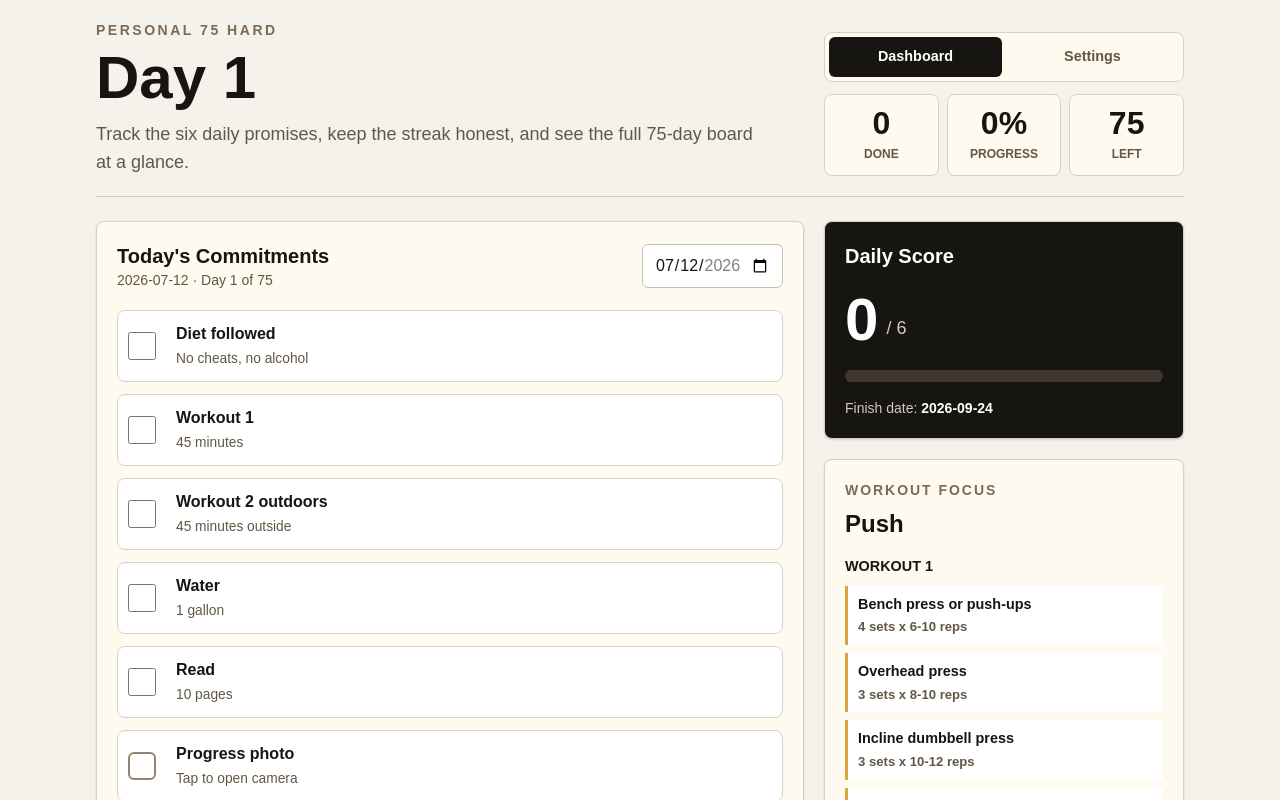
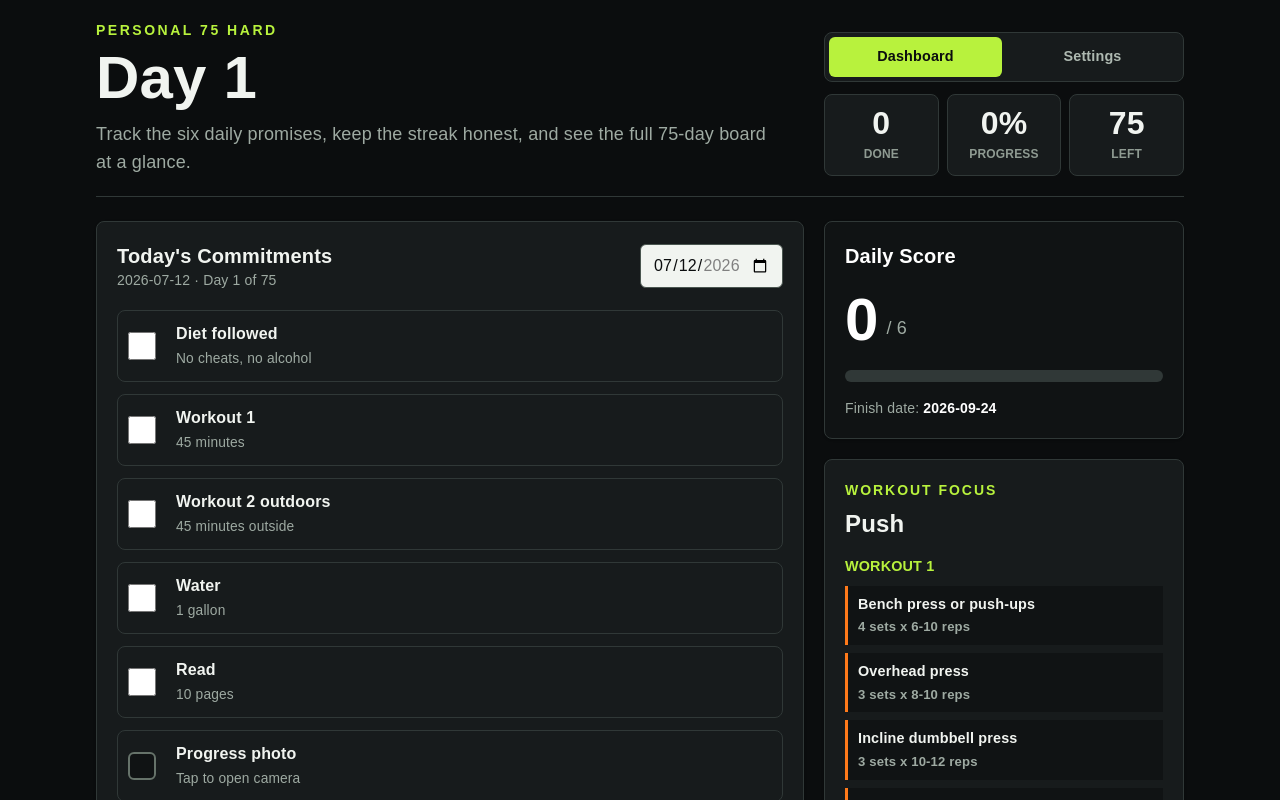
Before and after one commit to brettmay11-ai/75hard, a Next.js app: page / in a window 1280 px wide. Shown: the top 800 px of the page. Built offline with nearby package versions, Linux system fonts and the light colour scheme.

Commit message:
Give tracker a hardcore training aesthetic

```diff
--- a/app/globals.css
+++ b/app/globals.css
@@ -1,8 +1,8 @@
 @import "tailwindcss";
 
 :root {
-  --background: #f5f2eb;
-  --foreground: #171512;
+  --background: #0b0d0e;
+  --foreground: #f1f4f0;
 }
 
 @theme inline {
@@ -25,6 +25,7 @@ body {
   background: var(--background);
   color: var(--foreground);
   font-family: Arial, Helvetica, sans-serif;
+  letter-spacing: 0.01em;
 }
 
 button,
@@ -43,11 +44,11 @@ button {
   left: 50%;
   z-index: 60;
   min-width: 148px;
-  border: 1px solid #d8d0c2;
+  border: 1px solid #3a4340;
   border-radius: 999px;
-  background: #fffaf0;
+  background: #171b1c;
   box-shadow: 0 10px 30px rgb(23 21 18 / 0.14);
-  color: #625746;
+  color: #b7c0b9;
   padding: 9px 14px;
   text-align: center;
   font-size: 0.8rem;
@@ -65,8 +66,8 @@ button {
 }
 
 .pull-refresh-ready {
-  background: #171512;
-  color: #ffffff;
+  background: #b8f23d;
+  color: #0b0d0e;
 }
 
 .celebration {
@@ -84,8 +85,8 @@ button {
   inset: 0;
   content: "";
   background:
-    radial-gradient(circle at 50% 42%, rgb(217 164 65 / 0.28), transparent 28%),
-    rgb(23 21 18 / 0.12);
+    radial-gradient(circle at 50% 42%, rgb(184 242 61 / 0.26), transparent 28%),
+    rgb(0 0 0 / 0.68);
   animation: celebration-fade 2.2s ease both;
 }
 
@@ -93,7 +94,7 @@ button {
   position: absolute;
   width: min(72vw, 420px);
   aspect-ratio: 1;
-  border: 2px solid rgb(47 111 102 / 0.45);
+  border: 2px solid rgb(184 242 61 / 0.5);
   border-radius: 999px;
   animation: celebration-ring 1.3s ease-out both;
 }
@@ -105,16 +106,16 @@ button {
   min-width: min(82vw, 320px);
   gap: 4px;
   justify-items: center;
-  border: 1px solid #d9a441;
+  border: 1px solid #b8f23d;
   border-radius: 8px;
-  background: #fffaf0;
+  background: #171b1c;
   padding: 22px 28px;
   box-shadow: 0 24px 80px rgb(23 21 18 / 0.24);
   animation: celebration-card 1.7s cubic-bezier(0.2, 0.9, 0.25, 1) both;
 }
 
 .celebration-card strong {
-  color: #171512;
+  color: #f1f4f0;
   font-size: clamp(2.6rem, 12vw, 4.8rem);
   font-weight: 950;
   line-height: 0.92;
@@ -122,7 +123,7 @@ button {
 
 .celebration-card small,
 .celebration-kicker {
-  color: #625746;
+  color: #b7c0b9;
   font-weight: 900;
   text-transform: uppercase;
 }
@@ -145,24 +146,24 @@ button {
   width: 10px;
   height: 18px;
   border-radius: 3px;
-  background: #d9a441;
+  background: #ff7a1a;
   transform: rotate(var(--angle)) translateY(0);
   animation: celebration-bit 1.45s ease-out var(--delay) both;
 }
 
 .celebration-bit:nth-child(3n) {
-  background: #2f6f66;
+  background: #b8f23d;
 }
 
 .celebration-bit:nth-child(4n) {
-  background: #b94b3d;
+  background: #ff3b30;
 }
 
 .celebration-bit:nth-child(5n) {
   width: 14px;
   height: 14px;
   border-radius: 999px;
-  background: #171512;
+  background: #f1f4f0;
 }
 
 .sr-only {
@@ -177,9 +178,9 @@ button {
 }
 
 .stat {
-  border: 1px solid #d8d0c2;
+  border: 1px solid #303837;
   border-radius: 8px;
-  background: #fffaf0;
+  background: #171b1c;
   padding: 12px 8px;
 }
 
@@ -193,7 +194,7 @@ button {
 .stat small {
   margin-top: 6px;
   display: block;
-  color: #625746;
+  color: #8f9b92;
   font-size: 0.75rem;
   font-weight: 800;
   text-transform: uppercase;
@@ -203,9 +204,9 @@ button {
   display: grid;
   grid-template-columns: repeat(2, minmax(0, 1fr));
   gap: 4px;
-  border: 1px solid #d8d0c2;
+  border: 1px solid #303837;
   border-radius: 8px;
-  background: #fffaf0;
+  background: #171b1c;
   padding: 4px;
 }
 
@@ -214,14 +215,14 @@ button {
   border: 0;
   border-radius: 6px;
   background: transparent;
-  color: #625746;
+  color: #aeb9b1;
   font-size: 0.9rem;
   font-weight: 900;
 }
 
 .view-switch .view-switch-active {
-  background: #171512;
-  color: #ffffff;
+  background: #b8f23d;
+  color: #0b0d0e;
 }
 
 .settings-grid {
@@ -230,9 +231,9 @@ button {
 }
 
 .settings-panel {
-  border: 1px solid #d8d0c2;
+  border: 1px solid #303837;
   border-radius: 8px;
-  background: #fffaf0;
+  background: #171b1c;
   padding: 20px;
   box-shadow: 0 1px 2px rgb(23 21 18 / 0.06);
 }
@@ -244,7 +245,7 @@ button {
 
 .settings-panel p {
   margin-top: 4px;
-  color: #625746;
+  color: #9eaaa2;
   font-size: 0.95rem;
 }
 
@@ -260,15 +261,15 @@ button {
 .workout-editor-day {
   display: grid;
   gap: 12px;
-  border: 1px solid #d8d0c2;
+  border: 1px solid #303837;
   border-radius: 8px;
-  background: #ffffff;
+  background: #101314;
   padding: 14px;
 }
 
 .workout-editor-day legend {
   padding: 0 6px;
-  color: #171512;
+  color: #b8f23d;
   font-size: 0.95rem;
   font-weight: 900;
 }
@@ -279,7 +280,7 @@ button {
 }
 
 .workout-editor-column h3 {
-  color: #625746;
+  color: #9eaaa2;
   font-size: 0.78rem;
   font-weight: 900;
   text-transform: uppercase;
@@ -297,9 +298,9 @@ button {
   align-items: center;
   min-height: 72px;
   cursor: pointer;
-  border: 1px solid #d8d0c2;
+  border: 1px solid #303837;
   border-radius: 8px;
-  background: #ffffff;
+  background: #171b1c;
   padding: 10px 14px 10px 10px;
   transition:
     border-color 160ms ease,
@@ -314,7 +315,7 @@ button {
 .task-row input {
   width: 28px;
   height: 28px;
-  accent-color: #2f6f66;
+  accent-color: #b8f23d;
 }
 
 .photo-check {
@@ -322,21 +323,21 @@ button {
   width: 28px;
   height: 28px;
   place-items: center;
-  border: 2px solid #94846e;
+  border: 2px solid #66736a;
   border-radius: 6px;
-  background: #ffffff;
+  background: #101314;
 }
 
 .photo-check-complete {
-  border-color: #2f6f66;
-  background: #2f6f66;
+  border-color: #b8f23d;
+  background: #b8f23d;
 }
 
 .photo-check-complete::after {
   width: 8px;
   height: 14px;
   content: "";
-  border: solid #ffffff;
+  border: solid #0b0d0e;
   border-width: 0 3px 3px 0;
   transform: rotate(45deg) translateY(-1px);
 }
@@ -352,13 +353,13 @@ button {
 
 .task-row small {
   margin-top: 3px;
-  color: #625746;
+  color: #9eaaa2;
   font-size: 0.86rem;
 }
 
 .task-row-complete {
-  border-color: #69a87f;
-  background: #eef8ef;
+  border-color: #83b62d;
+  background: #1b2914;
 }
 
 .photo-save-panel {
@@ -367,9 +368,9 @@ button {
   gap: 12px;
   align-items: center;
   margin-top: 14px;
-  border: 1px solid #d8d0c2;
+  border: 1px solid #303837;
   border-radius: 8px;
-  background: #ffffff;
+  background: #171b1c;
   padding: 12px;
 }
 
@@ -387,7 +388,7 @@ button {
 
 .photo-save-panel p {
   margin-top: 2px;
-  color: #625746;
+  color: #9eaaa2;
   font-size: 0.82rem;
 }
 
@@ -396,8 +397,8 @@ button {
   min-height: 38px;
   border: 0;
   border-radius: 6px;
-  background: #171512;
-  color: #ffffff;
+  background: #b8f23d;
+  color: #0b0d0e;
   padding: 0 14px;
   font-size: 0.86rem;
   font-weight: 900;
@@ -410,7 +411,7 @@ button {
 }
 
 .workout-detail h3 {
-  color: #171512;
+  color: #b8f23d;
   font-size: 0.9rem;
   font-weight: 900;
   text-transform: uppercase;
@@ -427,29 +428,29 @@ button {
 .workout-detail li {
   display: grid;
   gap: 2px;
-  border-left: 3px solid #d9a441;
-  background: #ffffff;
+  border-left: 3px solid #ff7a1a;
+  background: #101314;
   padding: 8px 10px;
 }
 
 .workout-detail li span {
-  color: #171512;
+  color: #f1f4f0;
   font-size: 0.9rem;
   font-weight: 800;
 }
 
 .workout-detail li strong {
-  color: #625746;
+  color: #9eaaa2;
   font-size: 0.82rem;
 }
 
 .day-cell {
   aspect-ratio: 1;
   min-width: 0;
-  border: 1px solid #d8d0c2;
+  border: 1px solid #303837;
   border-radius: 7px;
-  background: #fffaf0;
-  color: #171512;
+  background: #171b1c;
+  color: #f1f4f0;
   font-size: 0.8rem;
   font-weight: 900;
 }
@@ -461,19 +462,19 @@ button {
 }
 
 .day-cell-complete {
-  border-color: #2f6f66;
-  background: #2f6f66;
-  color: white;
+  border-color: #b8f23d;
+  background: #b8f23d;
+  color: #0b0d0e;
 }
 
 .day-cell-selected {
-  outline: 3px solid #d9a441;
+  outline: 3px solid #ff7a1a;
   outline-offset: 2px;
 }
 
 .day-cell-missed {
-  border-color: #c97d71;
-  background: #fff0ed;
+  border-color: #ff3b30;
+  background: #351717;
 }
 
 @keyframes celebration-fade {
--- a/app/layout.tsx
+++ b/app/layout.tsx
@@ -15,10 +15,11 @@ const geistMono = Geist_Mono({
 export const metadata: Metadata = {
   title: "Personal 75 Hard Tracker",
   description: "A local-first 75 Hard progress tracker for daily commitments.",
+  themeColor: "#b8f23d",
   manifest: "/manifest.webmanifest",
   appleWebApp: {
     capable: true,
-    statusBarStyle: "default",
+    statusBarStyle: "black-translucent",
     title: "75 Hard",
   },
   icons: {
--- a/app/page.tsx
+++ b/app/page.tsx
@@ -715,7 +715,7 @@ export default function Home() {
 
   return (
     <main
-      className="min-h-screen bg-[#f5f2eb] text-[#171512]"
+      className="min-h-screen bg-[#0b0d0e] text-[#f1f4f0]"
       onTouchCancel={handleRefreshEnd}
       onTouchEnd={handleRefreshEnd}
       onTouchMove={handleRefreshMove}
@@ -742,13 +742,13 @@ export default function Home() {
         </div>
       )}
       <section className="mx-auto flex min-h-screen w-full max-w-6xl flex-col gap-6 px-4 py-5 sm:px-6 lg:px-8">
-        <header className="grid gap-4 border-b border-[#d8d0c2] pb-5 lg:grid-cols-[1fr_auto] lg:items-end">
+        <header className="grid gap-4 border-b border-[#303837] pb-5 lg:grid-cols-[1fr_auto] lg:items-end">
           <div>
-            <p className="text-sm font-semibold uppercase tracking-[0.18em] text-[#7c6b55]">
+            <p className="text-sm font-semibold uppercase tracking-[0.18em] text-[#b8f23d]">
               Personal 75 Hard
             </p>
             <h1 className="mt-2 text-4xl font-black leading-none sm:text-6xl">Day {currentDay}</h1>
-            <p className="mt-3 max-w-2xl text-base text-[#625746] sm:text-lg">
+            <p className="mt-3 max-w-2xl text-base text-[#9eaaa2] sm:text-lg">
               Track the six daily promises, keep the streak honest, and see the full 75-day board at a glance.
             </p>
           </div>
@@ -791,17 +791,17 @@ export default function Home() {
         {activeView === "dashboard" ? (
           <>
         <div className="grid flex-1 gap-5 lg:grid-cols-[minmax(0,1fr)_360px]">
-          <section className="rounded-lg border border-[#d8d0c2] bg-[#fffaf0] p-4 shadow-sm sm:p-5">
+          <section className="rounded-lg border border-[#303837] bg-[#171b1c] p-4 shadow-sm sm:p-5">
             <div className="flex flex-col gap-3 sm:flex-row sm:items-center sm:justify-between">
               <div>
                 <h2 className="text-xl font-bold">Today&apos;s Commitments</h2>
-                <p className="text-sm text-[#625746]">
+                <p className="text-sm text-[#9eaaa2]">
                   {selectedDate} · Day {selectedDay > 0 ? selectedDay : 1} of {TOTAL_DAYS}
                 </p>
               </div>
               <input
                 aria-label="Choose day"
-                className="h-11 rounded-md border border-[#c9beac] bg-white px-3 text-sm font-semibold"
+                className="h-11 rounded-md border border-[#4a5650] bg-[#f1f4f0] px-3 text-sm font-semibold text-[#0b0d0e]"
                 max={finishDate}
                 min={state.startDate}
                 onChange={(event) => setSelectedDate(event.target.value)}
@@ -883,12 +883,12 @@ export default function Home() {
               </div>
             )}
 
-            <div className="mt-5 rounded-lg border border-[#d8d0c2] bg-white p-4">
+            <div className="mt-5 rounded-lg border border-[#303837] bg-[#101314] p-4">
               <label className="text-sm font-bold" htmlFor="note">
                 Day note
               </label>
               <textarea
-                className="mt-2 min-h-24 w-full resize-y rounded-md border border-[#c9beac] bg-[#fffdf8] p-3 text-sm outline-none focus:border-[#2f6f66]"
+                className="mt-2 min-h-24 w-full resize-y rounded-md border border-[#4a5650] bg-[#171b1c] p-3 text-sm outline-none focus:border-[#b8f23d]"
                 id="note"
                 onChange={(event) => updateRecord({ ...selectedRecord, note: event.target.value })}
                 placeholder="Energy, meals, workouts, wins, lessons..."
@@ -898,25 +898,25 @@ export default function Home() {
           </section>
 
           <aside className="flex flex-col gap-5">
-            <section className="rounded-lg border border-[#d8d0c2] bg-[#171512] p-5 text-white shadow-sm">
+            <section className="rounded-lg border border-[#303837] bg-[#101314] p-5 text-white shadow-sm">
               <h2 className="text-xl font-bold">Daily Score</h2>
               <div className="mt-5 flex items-end gap-2">
                 <span className="text-6xl font-black">{selectedCompleted}</span>
-                <span className="pb-2 text-lg text-[#d4c8b8]">/ {TASKS.length}</span>
+                <span className="pb-2 text-lg text-[#9eaaa2]">/ {TASKS.length}</span>
               </div>
-              <div className="mt-5 h-3 overflow-hidden rounded-full bg-[#40382e]">
+              <div className="mt-5 h-3 overflow-hidden rounded-full bg-[#303837]">
                 <div
-                  className="h-full rounded-full bg-[#59b88d]"
+                  className="h-full rounded-full bg-[#b8f23d]"
                   style={{ width: `${(selectedCompleted / TASKS.length) * 100}%` }}
                 />
               </div>
-              <p className="mt-4 text-sm text-[#d4c8b8]">
+              <p className="mt-4 text-sm text-[#9eaaa2]">
                 Finish date: <strong className="text-white">{finishDate}</strong>
               </p>
             </section>
 
-            <section className="rounded-lg border border-[#d8d0c2] bg-[#fffaf0] p-5 shadow-sm">
-              <p className="text-sm font-semibold uppercase tracking-[0.14em] text-[#7c6b55]">
+            <section className="rounded-lg border border-[#303837] bg-[#171b1c] p-5 shadow-sm">
+              <p className="text-sm font-semibold uppercase tracking-[0.14em] text-[#b8f23d]">
                 Workout Focus
               </p>
               <h2 className="mt-2 text-2xl font-black">{selectedWorkoutPlan.title}</h2>
@@ -949,13 +949,13 @@ export default function Home() {
           </aside>
         </div>
 
-        <section className="rounded-lg border border-[#d8d0c2] bg-white p-4 shadow-sm sm:p-5">
+        <section className="rounded-lg border border-[#303837] bg-[#171b1c] p-4 shadow-sm sm:p-5">
           <div className="flex flex-col gap-1 sm:flex-row sm:items-end sm:justify-between">
             <div>
               <h2 className="text-xl font-bold">75-Day Board</h2>
-              <p className="text-sm text-[#625746]">Tap any square to review or update that day.</p>
+              <p className="text-sm text-[#9eaaa2]">Tap any square to review or update that day.</p>
             </div>
-            <p className="text-sm font-bold text-[#2f6f66]">{completedDays} complete</p>
+            <p className="text-sm font-bold text-[#b8f23d]">{completedDays} complete</p>
           </div>
           <div className="board-grid mt-4">
             {Array.from({ length: TOTAL_DAYS }, (_, index) => {
@@ -988,7 +988,7 @@ export default function Home() {
                 Start date
               </label>
               <input
-                className="mt-2 h-11 w-full rounded-md border border-[#c9beac] bg-white px-3 text-sm font-semibold"
+                className="mt-2 h-11 w-full rounded-md border border-[#4a5650] bg-[#f1f4f0] px-3 text-sm font-semibold text-[#0b0d0e]"
                 id="start-date"
                 onChange={(event) => updateStartDate(event.target.value)}
                 type="date"
@@ -996,7 +996,7 @@ export default function Home() {
               />
 
               <button
-                className="mt-4 h-11 w-full rounded-md bg-[#b94b3d] px-4 text-sm font-bold text-white"
+                className="mt-4 h-11 w-full rounded-md bg-[#ff3b30] px-4 text-sm font-bold text-white"
                 onClick={resetTracker}
                 type="button"
               >
@@ -1011,7 +1011,7 @@ export default function Home() {
               <div className="mt-5 grid gap-3">
                 <button
                   className={`h-11 rounded-md px-4 text-sm font-bold text-white ${
-                    reminders.enabled ? "bg-[#2f6f66]" : "bg-[#171512]"
+                    reminders.enabled ? "bg-[#b8f23d] text-[#0b0d0e]" : "bg-[#303837]"
                   }`}
                   onClick={() => {
                     if (notificationPermission === "granted") {
@@ -1028,7 +1028,7 @@ export default function Home() {
                 <label className="grid gap-2 text-sm font-bold" htmlFor="interval">
                   Remind every
                   <select
-                    className="h-11 rounded-md border border-[#c9beac] bg-white px-3 text-sm"
+                    className="h-11 rounded-md border border-[#4a5650] bg-[#f1f4f0] px-3 text-sm text-[#0b0d0e]"
                     id="interval"
                     onChange={(event) =>
                       setReminders((current) => ({
@@ -1049,7 +1049,7 @@ export default function Home() {
                   <label className="grid gap-2 text-sm font-bold" htmlFor="start-time">
                     Start
                     <input
-                      className="h-11 rounded-md border border-[#c9beac] bg-white px-3 text-sm"
+                      className="h-11 rounded-md border border-[#4a5650] bg-[#f1f4f0] px-3 text-sm text-[#0b0d0e]"
                       id="start-time"
                       onChange={(event) =>
                         setReminders((current) => ({ ...current, startTime: event.target.value }))
@@ -1061,7 +1061,7 @@ export default function Home() {
                   <label className="grid gap-2 text-sm font-bold" htmlFor="end-time">
                     End
                     <input
-                      className="h-11 rounded-md border border-[#c9beac] bg-white px-3 text-sm"
+                      className="h-11 rounded-md border border-[#4a5650] bg-[#f1f4f0] px-3 text-sm text-[#0b0d0e]"
                       id="end-time"
                       onChange={(event) =>
                         setReminders((current) => ({ ...current, endTime: event.target.value }))
@@ -1073,7 +1073,7 @@ export default function Home() {
                 </div>
 
                 <button
-                  className="h-11 rounded-md border border-[#c9beac] bg-white px-4 text-sm font-bold"
+                  className="h-11 rounded-md border border-[#4a5650] bg-[#101314] px-4 text-sm font-bold"
                   onClick={() => void testReminder()}
                   type="button"
                 >
@@ -1081,17 +1081,17 @@ export default function Home() {
                 </button>
 
                 <button
-                  className="h-11 rounded-md bg-[#2f6f66] px-4 text-sm font-bold text-white"
+                  className="h-11 rounded-md bg-[#b8f23d] px-4 text-sm font-bold text-[#0b0d0e]"
                   onClick={() => void enableServerPush()}
                   type="button"
                 >
                   Connect server reminders
                 </button>
 
-                <p className="text-xs font-semibold text-[#625746]">
+                <p className="text-xs font-semibold text-[#9eaaa2]">
                   Status: {notificationPermission}
                 </p>
-                <p className="text-xs font-semibold text-[#625746]">{serverPushStatus}</p>
+                <p className="text-xs font-semibold text-[#9eaaa2]">{serverPushStatus}</p>
               </div>
             </div>
 
@@ -1104,7 +1104,7 @@ export default function Home() {
               <div className="mt-5 grid gap-3">
                 <button
                   className={`h-11 rounded-md px-4 text-sm font-bold text-white ${
-                    workoutReminders.enabled ? "bg-[#2f6f66]" : "bg-[#171512]"
+                    workoutReminders.enabled ? "bg-[#b8f23d] text-[#0b0d0e]" : "bg-[#303837]"
                   }`}
                   onClick={() => {
                     if (notificationPermission === "granted") {
@@ -1125,7 +1125,7 @@ export default function Home() {
                   <label className="grid gap-2 text-sm font-bold" htmlFor="workout-one-time">
                     Workout 1
                     <input
-                      className="h-11 rounded-md border border-[#c9beac] bg-white px-3 text-sm"
+                      className="h-11 rounded-md border border-[#4a5650] bg-[#f1f4f0] px-3 text-sm text-[#0b0d0e]"
                       id="workout-one-time"
                       onChange={(event) =>
                         setWorkoutReminders((current) => ({
@@ -1140,7 +1140,7 @@ export default function Home() {
                   <label className="grid gap-2 text-sm font-bold" htmlFor="workout-two-time">
                     Outdoor
                     <input
-                      className="h-11 rounded-md border border-[#c9beac] bg-white px-3 text-sm"
+                      className="h-11 rounded-md border border-[#4a5650] bg-[#f1f4f0] px-3 text-sm text-[#0b0d0e]"
                       id="workout-two-time"
                       onChange={(event) =>
                         setWorkoutReminders((current) => ({
@@ -1155,15 +1155,15 @@ export default function Home() {
                 </div>
 
                 <button
-                  className="h-11 rounded-md border border-[#c9beac] bg-white px-4 text-sm font-bold"
+                  className="h-11 rounded-md border border-[#4a5650] bg-[#101314] px-4 text-sm font-bold"
                   onClick={() => void testWorkoutReminder()}
                   type="button"
                 >
                   Send workout test
                 </button>
 
-                <div className="rounded-md border border-[#d8d0c2] bg-white p-3 text-sm text-[#625746]">
-                  <strong className="text-[#171512]">Today:</strong> {getWorkoutPlan(workoutPlans, state.startDate, today).title}
+                <div className="rounded-md border border-[#303837] bg-[#101314] p-3 text-sm text-[#9eaaa2]">
+                  <strong className="text-[#f1f4f0]">Today:</strong> {getWorkoutPlan(workoutPlans, state.startDate, today).title}
                 </div>
               </div>
             </div>
@@ -1175,7 +1175,7 @@ export default function Home() {
                   <p>Edit the seven-day rotation. Changes apply to future reminders and the workout guide.</p>
                 </div>
                 <button
-                  className="h-10 rounded-md border border-[#c9beac] bg-white px-3 text-sm font-bold"
+                  className="h-10 rounded-md border border-[#4a5650] bg-[#101314] px-3 text-sm font-bold"
                   onClick={() => setWorkoutPlans(WORKOUT_ROTATION)}
                   type="button"
                 >
@@ -1189,7 +1189,7 @@ export default function Home() {
                     <legend>Day {planIndex + 1}</legend>
                     <input
                       aria-label={`Day ${planIndex + 1} workout title`}
-                      className="h-10 w-full rounded-md border border-[#c9beac] bg-white px-3 text-sm font-bold"
+                      className="h-10 w-full rounded-md border border-[#4a5650] bg-[#f1f4f0] px-3 text-sm font-bold text-[#0b0d0e]"
                       onChange={(event) =>
                         setWorkoutPlans((current) =>
                           current.map((item, index) =>
@@ -1205,7 +1205,7 @@ export default function Home() {
                         <div className="workout-editor-move" key={`one-${moveIndex}`}>
                           <input
                             aria-label={`Day ${planIndex + 1} workout 1 movement ${moveIndex + 1}`}
-                            className="h-10 rounded-md border border-[#c9beac] bg-white px-3 text-sm"
+                            className="h-10 rounded-md border border-[#4a5650] bg-[#f1f4f0] px-3 text-sm text-[#0b0d0e]"
                             onChange={(event) =>
                               setWorkoutPlans((current) =>
                                 current.map((item, index) =>
@@ -1226,7 +1226,7 @@ export default function Home() {
                           />
                           <input
                             aria-label={`Day ${planIndex + 1} workout 1 prescription ${moveIndex + 1}`}
-                            className="h-10 rounded-md border border-[#c9beac] bg-white px-3 text-sm"
+                            className="h-10 rounded-md border border-[#4a5650] bg-[#f1f4f0] px-3 text-sm text-[#0b0d0e]"
                             onChange={(event) =>
                               setWorkoutPlans((current) =>
                                 current.map((item, index) =>
@@ -1254,7 +1254,7 @@ export default function Home() {
                         <div className="workout-editor-move" key={`two-${moveIndex}`}>
                           <input
                             aria-label={`Day ${planIndex + 1} outdoor movement ${moveIndex + 1}`}
-                            className="h-10 rounded-md border border-[#c9beac] bg-white px-3 text-sm"
+                            className="h-10 rounded-md border border-[#4a5650] bg-[#f1f4f0] px-3 text-sm text-[#0b0d0e]"
                             onChange={(event) =>
                               setWorkoutPlans((current) =>
                                 current.map((item, index) =>
@@ -1275,7 +1275,7 @@ export default function Home() {
                           />
                           <input
                             aria-label={`Day ${planIndex + 1} outdoor prescription ${moveIndex + 1}`}
-                            className="h-10 rounded-md border border-[#c9beac] bg-white px-3 text-sm"
+                            className="h-10 rounded-md border border-[#4a5650] bg-[#f1f4f0] px-3 text-sm text-[#0b0d0e]"
                             onChange={(event) =>
                               setWorkoutPlans((current) =>
                                 current.map((item, index) =>
```
Also changed, not shown: public/manifest.webmanifest.
